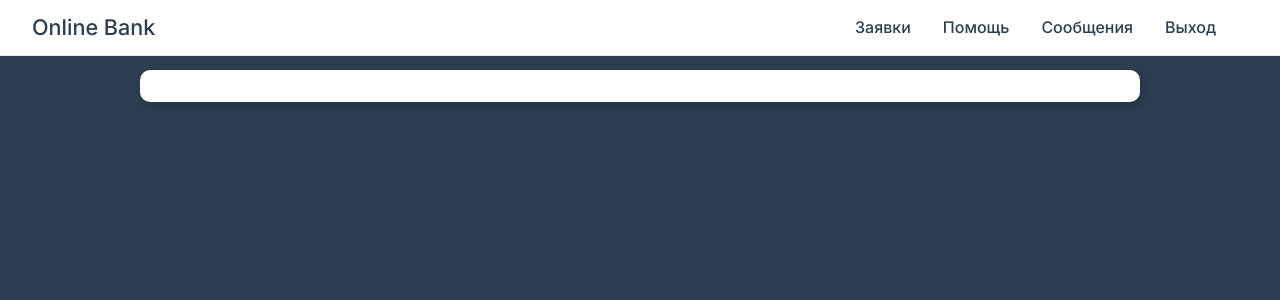
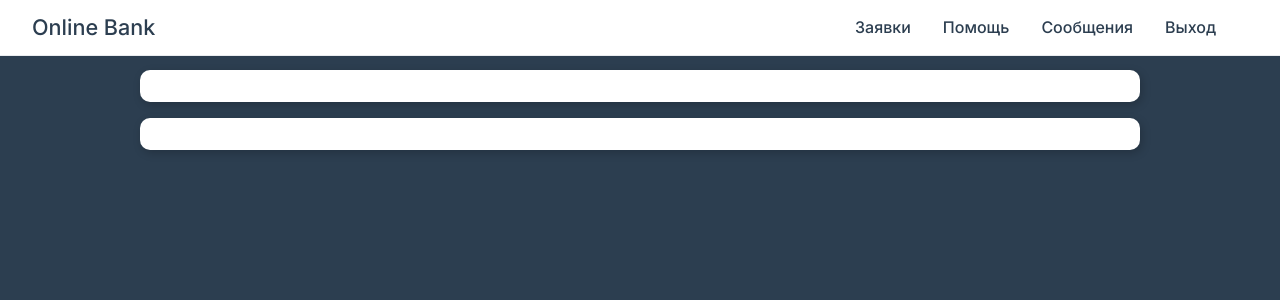
Before and after one commit to nedug/Vue-js, a Vue app: page / in a window 1280 px wide. Shown: the top 300 px of the page. Built offline with nearby package versions, Linux system fonts and the light colour scheme.

Commit message:
Update App.vue

```diff
--- a/src/App.vue
+++ b/src/App.vue
@@ -1,6 +1,8 @@
 <template>
 
   <main-layout></main-layout>
+
+  <auth-layout></auth-layout>
 
 </template>
 
```
